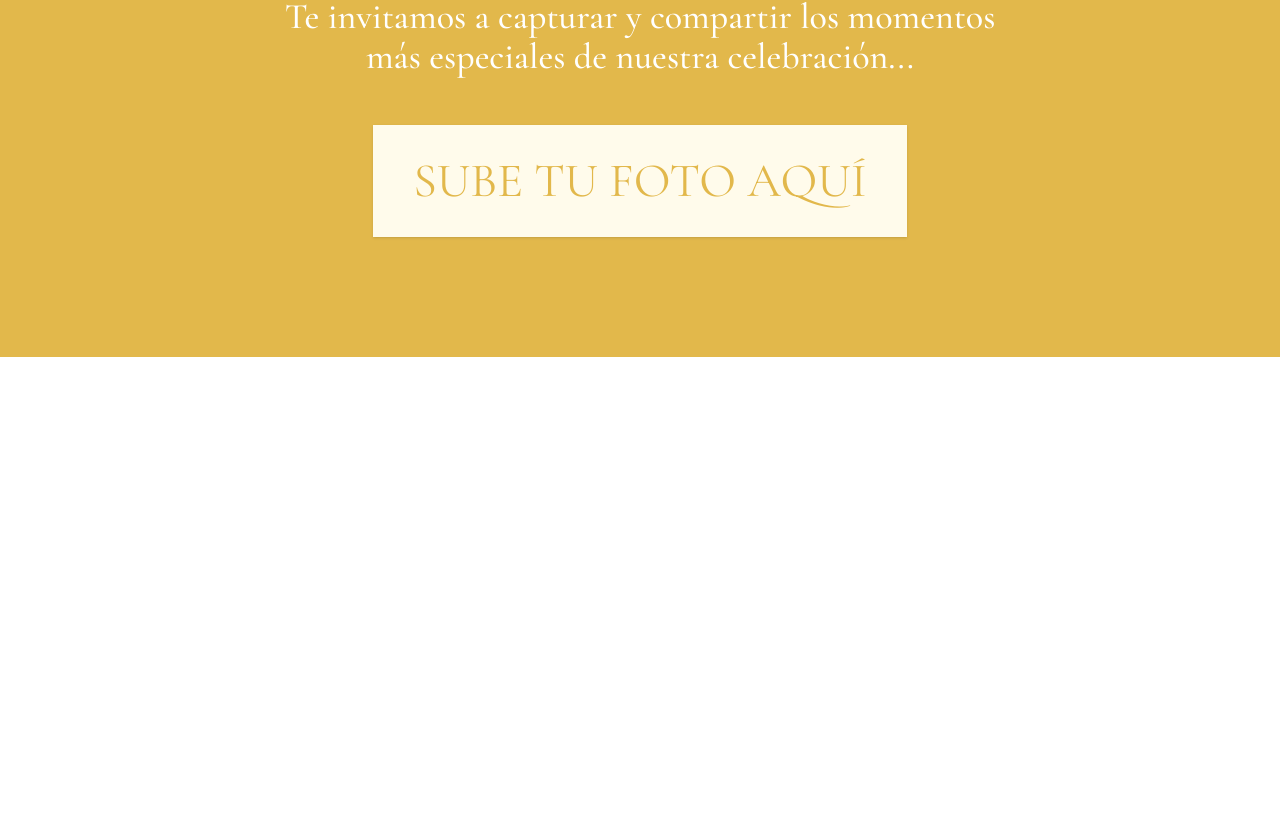
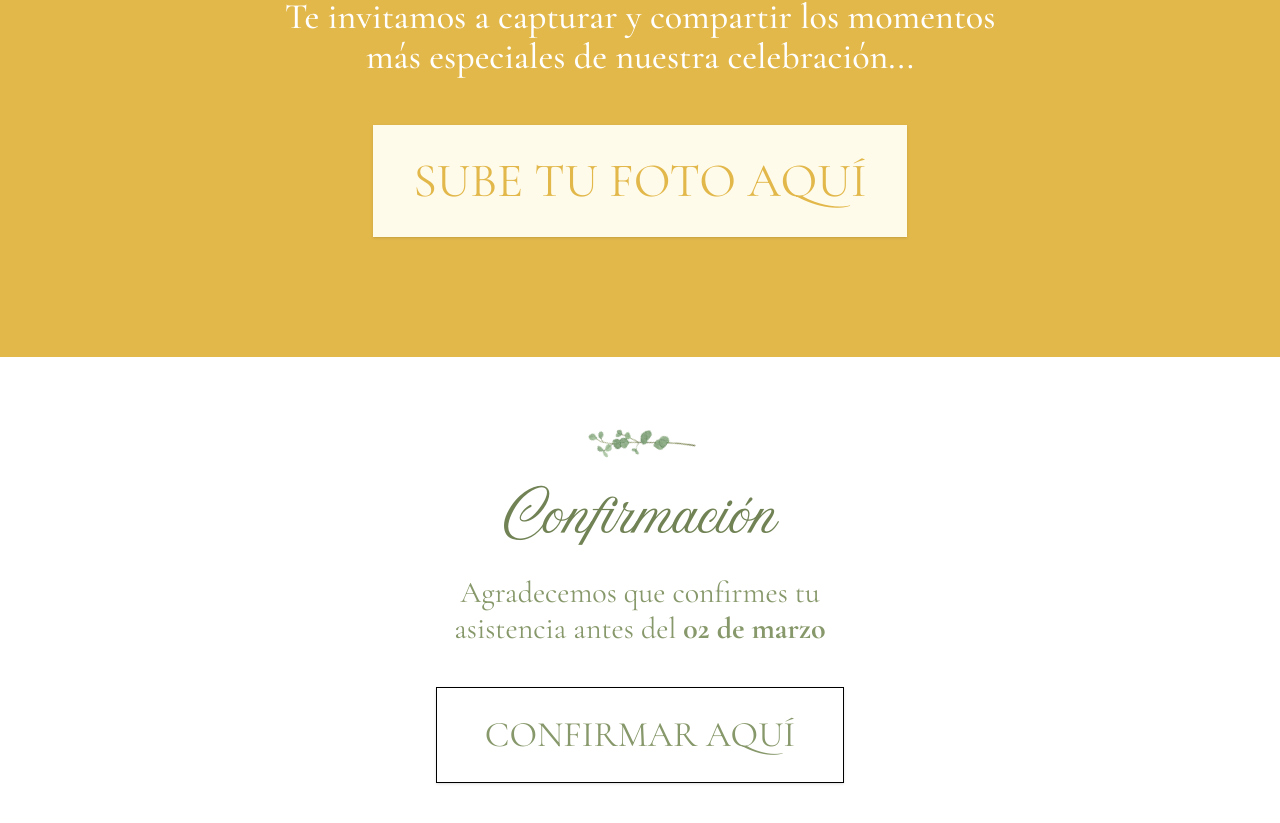
Before and after one commit to hacm1997/jl-wedding, a Next.js app: page / in a window 1280 px wide. Shown: the part 4617-5440 px from the top of the page. Before the commit the page ends 4974 px from the top, so only its background shows below. Built offline with nearby package versions, Linux system fonts and the light colour scheme; a web font is replaced by a local one.

Commit message:
feat: confirmation component added

```diff
--- a/app/page.tsx
+++ b/app/page.tsx
@@ -5,6 +5,7 @@ import PhotoGallery from "../components/photo-gallery";
 import { WEDDING_PLACE_IMAGE } from "./constants/place-images";
 import Clothing from "@/components/clothing";
 import PhotoUpload from "@/components/photo-upload";
+import Confirmation from "@/components/confirmation";
 
 export default function Home() {
   return (
@@ -15,6 +16,7 @@ export default function Home() {
       <Clothing />
       <PhotoGallery />
       <PhotoUpload />
+      <Confirmation />
     </>
   );
 }
--- /dev/null
+++ b/components/confirmation.tsx
@@ -0,0 +1,84 @@
+"use client";
+import Image from "next/image";
+import { useRef } from "react";
+import { motion, useInView } from "motion/react";
+import { Button } from "./ui/button";
+
+export default function Confirmation() {
+  const ref = useRef(null);
+  const isInView = useInView(ref, { once: false, amount: 0.3 });
+
+  return (
+    <div
+      ref={ref}
+      className="bg-white flex flex-col items-center justify-center pt-10 pb-28"
+    >
+      <motion.div
+        initial={{ opacity: 0, rotate: -80, scale: 0.5 }}
+        animate={
+          isInView
+            ? { opacity: 1, rotate: -56, scale: 1 }
+            : { opacity: 0, rotate: -80, scale: 0.5 }
+        }
+        transition={{
+          duration: isInView ? 0.8 : 0.4,
+          delay: isInView ? 0 : 0,
+          ease: "easeOut",
+        }}
+        className="flex justify-center items-center"
+      >
+        <Image
+          src="/images/branch.webp"
+          width={60}
+          height={100}
+          alt="Branch Icon"
+        />
+      </motion.div>
+
+      <motion.h2
+        initial={{ opacity: 0, y: -30 }}
+        animate={isInView ? { opacity: 1, y: 0 } : { opacity: 0, y: -30 }}
+        transition={{
+          duration: isInView ? 0.7 : 0.4,
+          delay: isInView ? 0.3 : 0,
+          ease: "easeOut",
+        }}
+        className="font-amoresa text-4xl xl:text-5xl 2xl:text-6xl text-sage-dark text-center mt-2"
+      >
+        Confirmación
+      </motion.h2>
+
+      <motion.p
+        initial={{ opacity: 0, y: 20 }}
+        animate={isInView ? { opacity: 1, y: 0 } : { opacity: 0, y: 20 }}
+        transition={{
+          duration: isInView ? 0.7 : 0.4,
+          delay: isInView ? 0.5 : 0,
+          ease: "easeOut",
+        }}
+        className="text-sage-light text-3xl md:text-3xl text-center mt-2 w-11/12 md:w-1/3 pt-5"
+      >
+        Agradecemos que confirmes tu asistencia antes del{" "}
+        <strong>02 de marzo</strong>
+      </motion.p>
+
+      <motion.div
+        initial={{ opacity: 0, y: 30, scale: 0.9 }}
+        animate={
+          isInView
+            ? { opacity: 1, y: 0, scale: 1 }
+            : { opacity: 0, y: 30, scale: 0.9 }
+        }
+        transition={{
+          duration: isInView ? 0.6 : 0.4,
+          delay: isInView ? 0.7 : 0,
+          ease: "easeOut",
+        }}
+      >
+        <Button className="rounded-none bg-transparent border-black border hover:text-white text-sage-light mt-10 w-auto h-20 md:h-24 text-3xl md:text-4xl px-8 md:px-12 cursor-pointer font-normal">
+          CONFIRMAR AQUÍ
+        </Button>
+      </motion.div>
+    </div>
+  );
+}
--- a/components/photo-upload.tsx
+++ b/components/photo-upload.tsx
@@ -40,7 +40,8 @@ export default function PhotoUpload() {
         }}
         className="text-center text-white text-4xl pt-12 font-medium"
       >
-        Te invitamos a capturar y compartir los momentos<br/>
+        Te invitamos a capturar y compartir los momentos
+        <br />
         más especiales de nuestra celebración...
       </motion.p>
 
@@ -57,7 +58,7 @@ export default function PhotoUpload() {
           ease: "easeOut",
         }}
       >
-        <Button className="rounded-none bg-amber-50 text-gold mt-12 w-auto h-28 text-5xl px-10 cursor-pointer font-normal">
+        <Button className="rounded-none bg-amber-50 text-gold mt-12 w-auto h-24 md:h-28 text-3xl md:text-5xl px-8 md:px-10 cursor-pointer font-normal">
           SUBE TU FOTO AQUÍ
         </Button>
       </motion.div>
```
